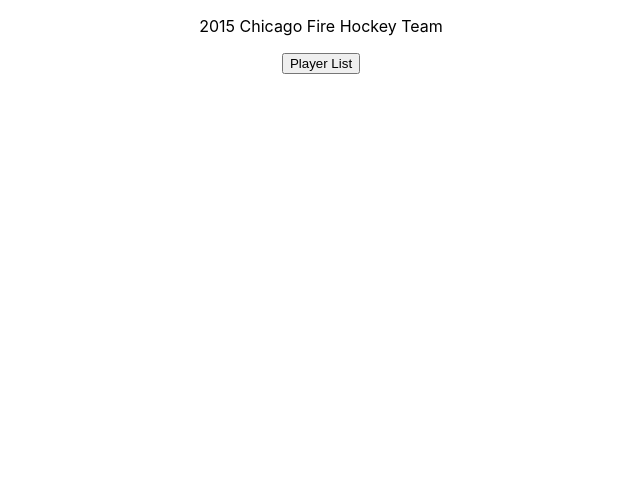
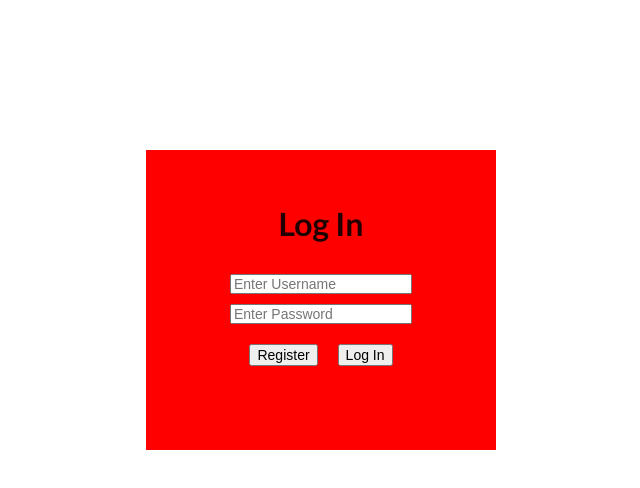
Before and after one commit to JohnnyPods/ChicagoFire, a React (Create React App) app: page / in a window 1280 px wide. Shown: the top 488 px of the page, without its empty margins (319-959 px from the left). Built offline with nearby package versions, Linux system fonts and the light colour scheme.

Commit message:
Log in page push

```diff
--- a/package.json
+++ b/package.json
@@ -13,6 +13,7 @@
     "react": "^18.2.0",
     "react-dom": "^18.2.0",
     "react-scripts": "^2.1.3",
+    "styled-components": "^6.0.0-rc.6",
     "typescript": "^4.9.5",
     "web-vitals": "^2.1.4"
   },
--- a/src/App.css
+++ b/src/App.css
@@ -1,6 +1,10 @@
+
+
 .App {
   text-align: center;
 }
+
+
 
 .App-logo {
   height: 40vmin;
--- a/src/App.tsx
+++ b/src/App.tsx
@@ -1,18 +1,19 @@
 import React from 'react';
 import logo from './logo.svg';
 import './App.css';
+import Main from './Main';
 
-//components
-import  {DashboardTest}  from './Components/DashboartTest';
-import { PlayerList } from './Components/PlayerList';
+
+
+
 
 function App() {
   return (
     <div className="App">
-      <p></p>
-      2015 Chicago Fire Hockey Team
-      <p></p>
-      <PlayerList/>
+
+
+      <Main />
+
     </div>
 
   );
--- /dev/null
+++ b/src/Components/LoginComponent/LoginPage.css
@@ -0,0 +1,50 @@
+.Login{
+display: flex;
+justify-content: center;
+align-items: center;
+}
+
+.LoginBox{
+width: 350px;
+height: 300px;
+background-color:red;
+padding: 5%;
+margin-top: 150px;
+
+
+}
+
+.TeamName{
+    margin-bottom: 20px;
+    font-size: x-large;
+    font-weight: bolder;
+
+}
+
+.LoginHeader{
+    font-size: xx-large;
+    font-weight: bolder;
+    margin-bottom: 20px;
+}
+
+
+.username{
+    width: 100%;
+    height: 20px;
+    margin-bottom: 10px;
+}
+
+.password{
+   width: 100%;
+   height: 20px;
+}
+
+
+
+.register{
+    margin-right: 20px;
+}
+
+.inputs{
+    padding: 20px;
+}
--- /dev/null
+++ b/src/Components/LoginComponent/Loginpage.tsx
@@ -0,0 +1,21 @@
+import React from 'react'
+
+import './LoginPage.css';
+
+export const Loginpage = () => {
+    return(
+        <div className="Login">
+            <div className="LoginBox">
+                <div className="LoginHeader">Log In</div>
+                <div className="inputs">
+                    <input className="username" placeholder="Enter Username"/>
+                    <input className="password" placeholder="Enter Password"/>
+                </div>
+                <div>
+                    <button className="register">Register</button>
+                    <button className="loginbutton">Log In</button>
+                </div>
+            </div>
+        </div>
+    )
+}
--- /dev/null
+++ b/src/Main.tsx
@@ -0,0 +1,19 @@
+import React from 'react';
+import logo from './logo.svg';
+import './Main.css';
+
+//components
+import { Loginpage } from './Components/LoginComponent/Loginpage';
+import { PlayerList } from './Components/PlayerList';
+
+
+function Main() {
+  return (
+    <div className="Main">
+      <Loginpage />
+    </div>
+
+  );
+}
+
+export default Main;
--- a/src/index.tsx
+++ b/src/index.tsx
@@ -3,6 +3,9 @@ import ReactDOM from 'react-dom/client';
 import './index.css';
 import App from './App';
 import reportWebVitals from './reportWebVitals';
+import 'semantic-ui-css/semantic.min.css';
+
+
 
 const root = ReactDOM.createRoot(
   document.getElementById('root') as HTMLElement
```
Also changed, not shown: src/Components/DashboartTest.tsx (deleted, +0 -9 lines), src/Main.css (added), 2 other files (tests, documents, lock files or other folders).
